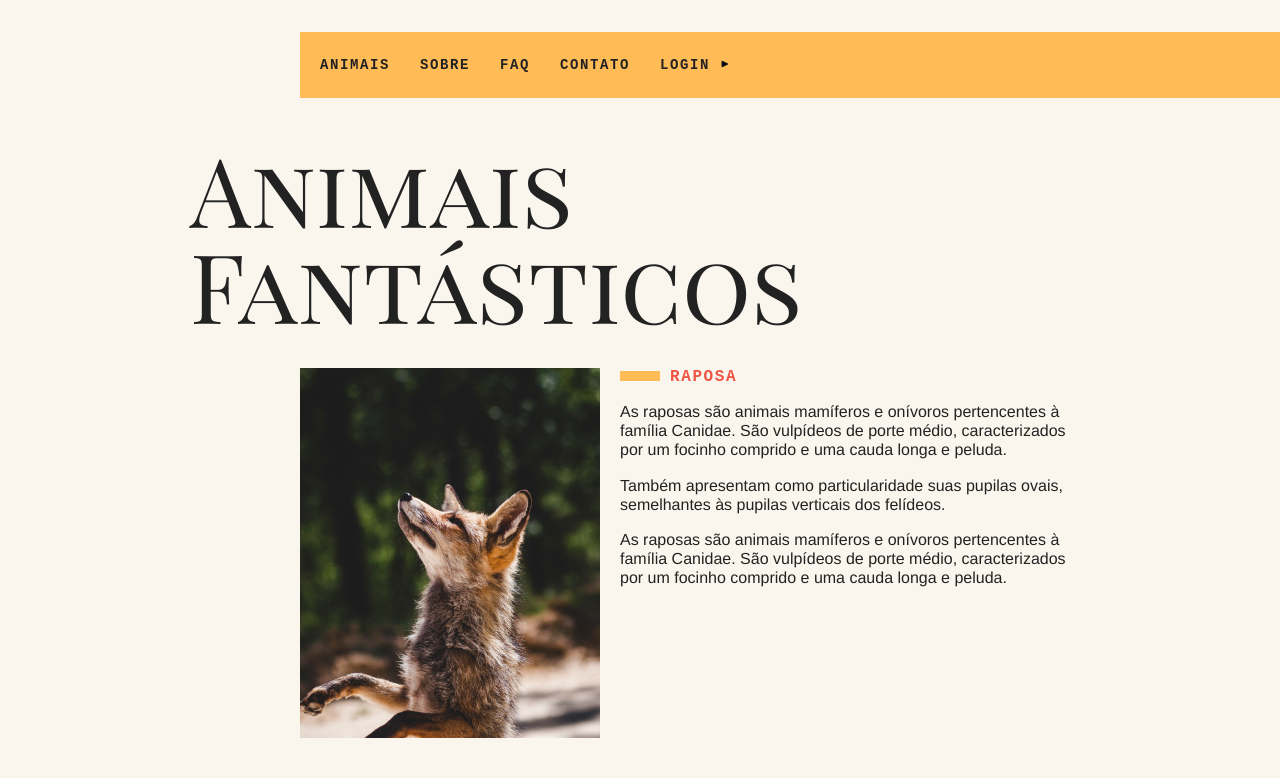
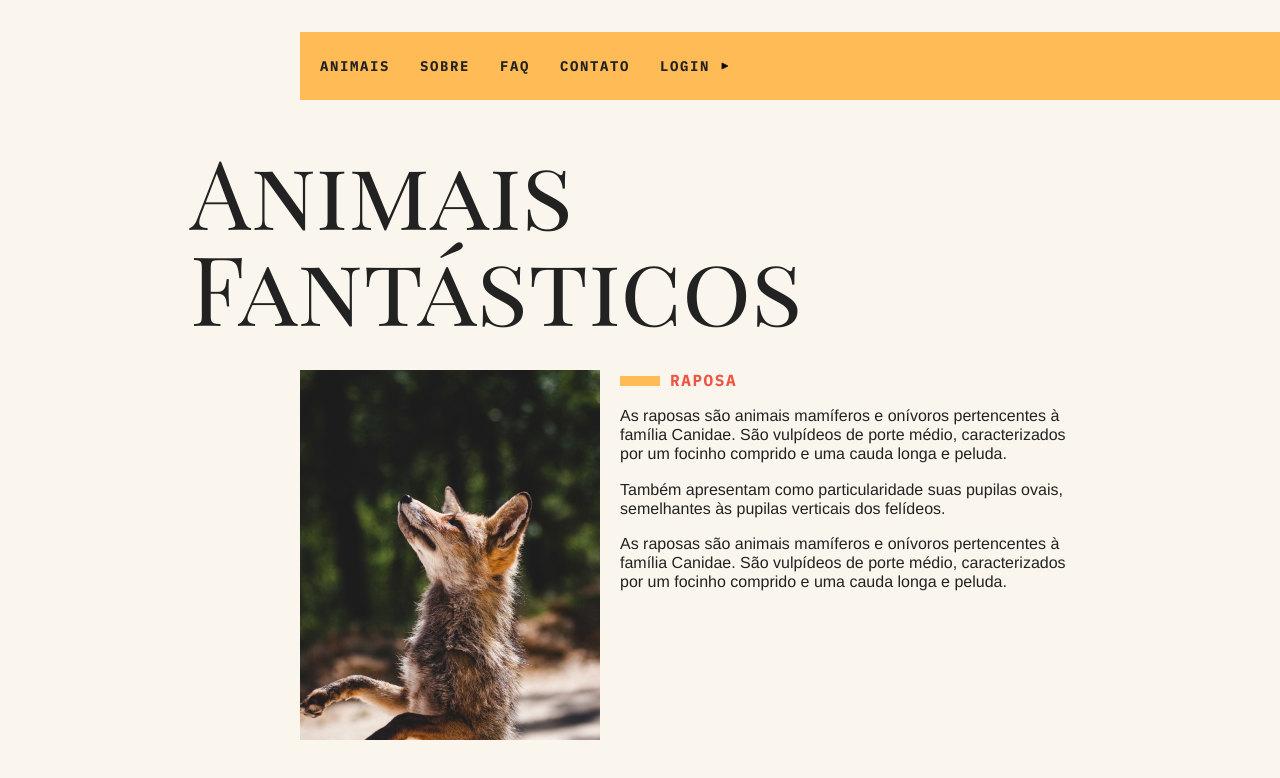
Before and after one commit to luizandrenf/animais-fantasticos, a website built with webpack: page index.html in a window 1280 px wide. Shown: the top 778 px of the page. Built offline with nearby package versions, Linux system fonts and the light colour scheme; no server answers.

Commit message:
adicionada font ibm plex

```diff
--- a/index.html
+++ b/index.html
@@ -7,7 +7,7 @@
   <title>Animais Fantásticos</title>
   <link rel="preconnect" href="https://fonts.googleapis.com">
   <link rel="preconnect" href="https://fonts.gstatic.com" crossorigin>
-  <link href="https://fonts.googleapis.com/css2?family=Playfair+Display+SC" rel="stylesheet">
+  <link href="https://fonts.googleapis.com/css2?family=IBM+Plex+Mono:wght@700&family=Playfair+Display+SC:ital,wght@0,400;0,700;0,900;1,400;1,700;1,900&display=swap" rel="stylesheet">
   <script>document.documentElement.className += ' js';</script>
   <link rel="stylesheet" href="./css/style.css">
 </head>
```
